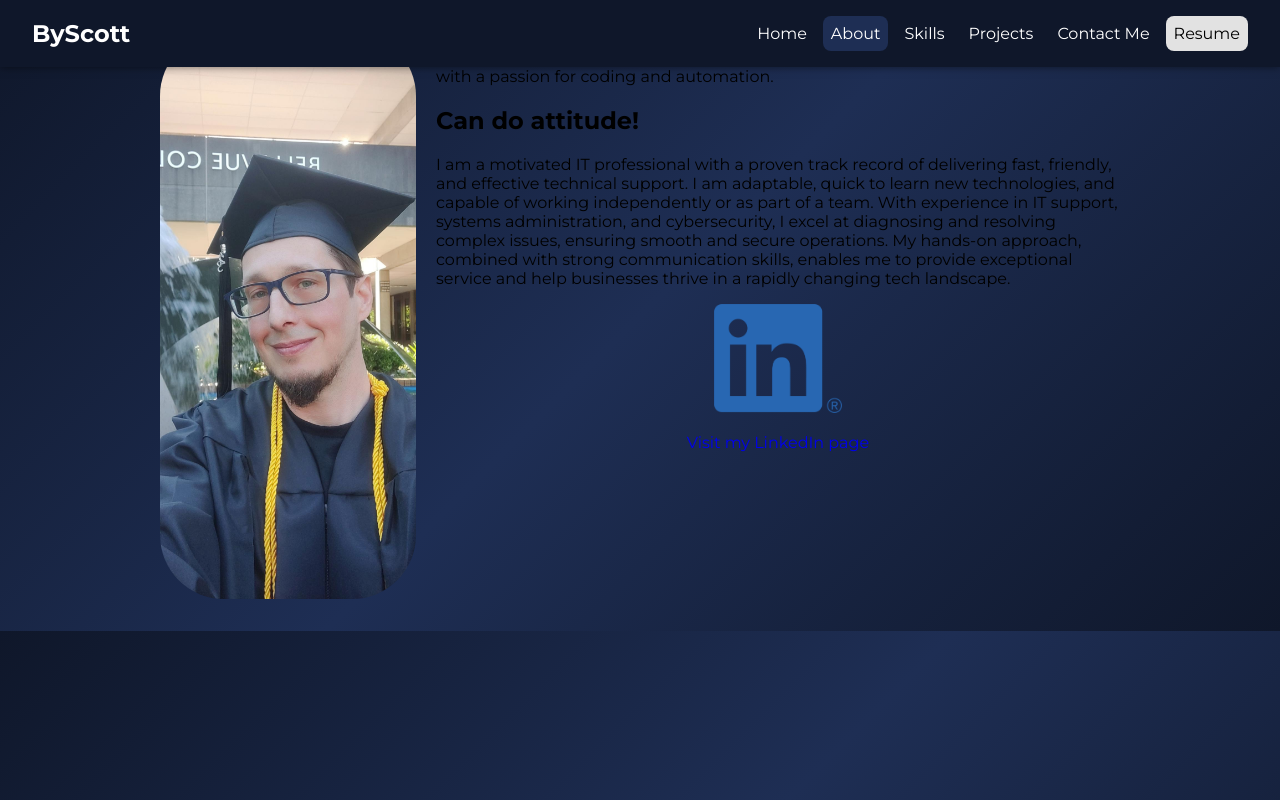
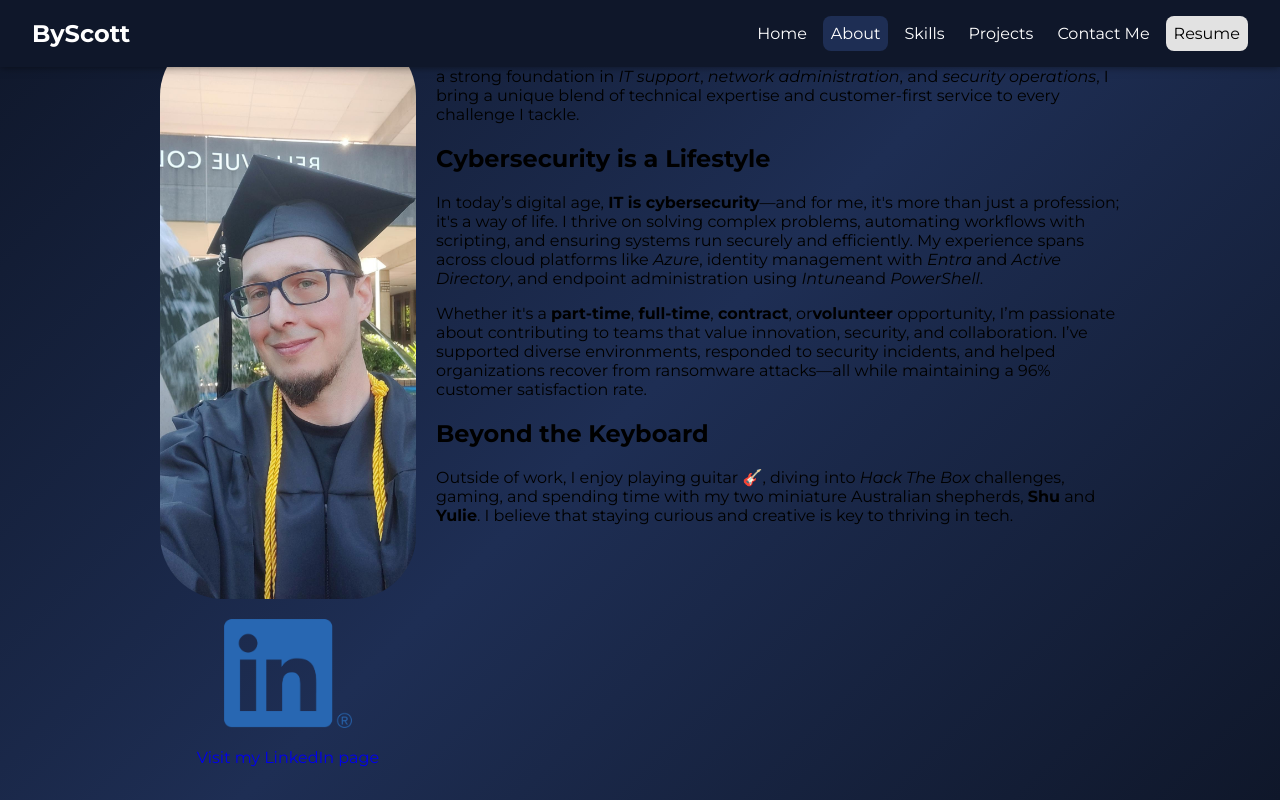
Before and after one commit to pawscanthack/portfolio, a React (Create React App) app: page /about in a window 1280 px wide. Built offline with nearby package versions, Linux system fonts and the light colour scheme; no server answers.

Commit message:
Updated text on About page

```diff
--- a/src/pages/About.jsx
+++ b/src/pages/About.jsx
@@ -13,20 +13,35 @@ export const About = () => {
         <div className="about-content-container">
           <div className="about-content">
             <p>
-              My name is Scott Davis. I am a Cybersecurity and Network
-              Administration graduate with a passion for coding and automation.
+              Hello! I'm <strong>Scott Davis</strong>, a cybersecurity and IT professional based in Bellevue, WA.
+              With a strong foundation in <em>IT support</em>, <em>network administration</em>, and <em>security operations</em>,
+              I bring a unique blend of technical expertise and customer-first service to every challenge I tackle.
             </p>
           </div>
           <div className="about-content">
-            <h2>Can do attitude!</h2>
+            <h2>Cybersecurity is a Lifestyle</h2>
             <p>
-            I am a motivated IT professional with a proven track record of delivering fast,
-            friendly, and effective technical support. I am adaptable, quick to learn new technologies,
-            and capable of working independently or as part of a team. With experience in IT support,
-            systems administration, and cybersecurity, I excel at diagnosing and resolving complex issues,
-            ensuring smooth and secure operations. My hands-on approach, combined with strong communication skills,
-            enables me to provide exceptional service and help businesses thrive in a rapidly changing tech landscape.
+              In today’s digital age, <strong>IT is cybersecurity</strong>—and for me, it's more than just a profession;
+              it's a way of life. I thrive on solving complex problems, automating workflows with scripting, and ensuring
+              systems run securely and efficiently. My experience spans across cloud platforms like <em>Azure</em>, identity
+              management with <em>Entra</em> and <em>Active Directory</em>, and endpoint administration using <em>Intune</em>
+              and <em>PowerShell</em>.
             </p>
+            <p>
+              Whether it's a <strong>part-time</strong>, <strong>full-time</strong>, <strong>contract</strong>, or
+              <strong>volunteer</strong> opportunity, I’m passionate about contributing to teams that value innovation,
+              security, and collaboration. I’ve supported diverse environments, responded to security incidents, and helped
+              organizations recover from ransomware attacks—all while maintaining a 96% customer satisfaction rate.
+            </p>
+          </div>
+          <div className="about-content">
+            <h2>Beyond the Keyboard</h2>
+            <p>
+              Outside of work, I enjoy playing guitar 🎸, diving into <em>Hack The Box</em> challenges, gaming, and spending
+              time with my two miniature Australian shepherds, <strong>Shu</strong> and <strong>Yulie</strong>.
+              I believe that staying curious and creative is key to thriving in tech.
+            </p>
+          </div>
           </div>
           <div className="linkedin-link-container">
             <a
@@ -44,7 +59,6 @@ export const About = () => {
             </a>
           </div>
         </div>
-      </div>
     </section>
   );
 };
```
